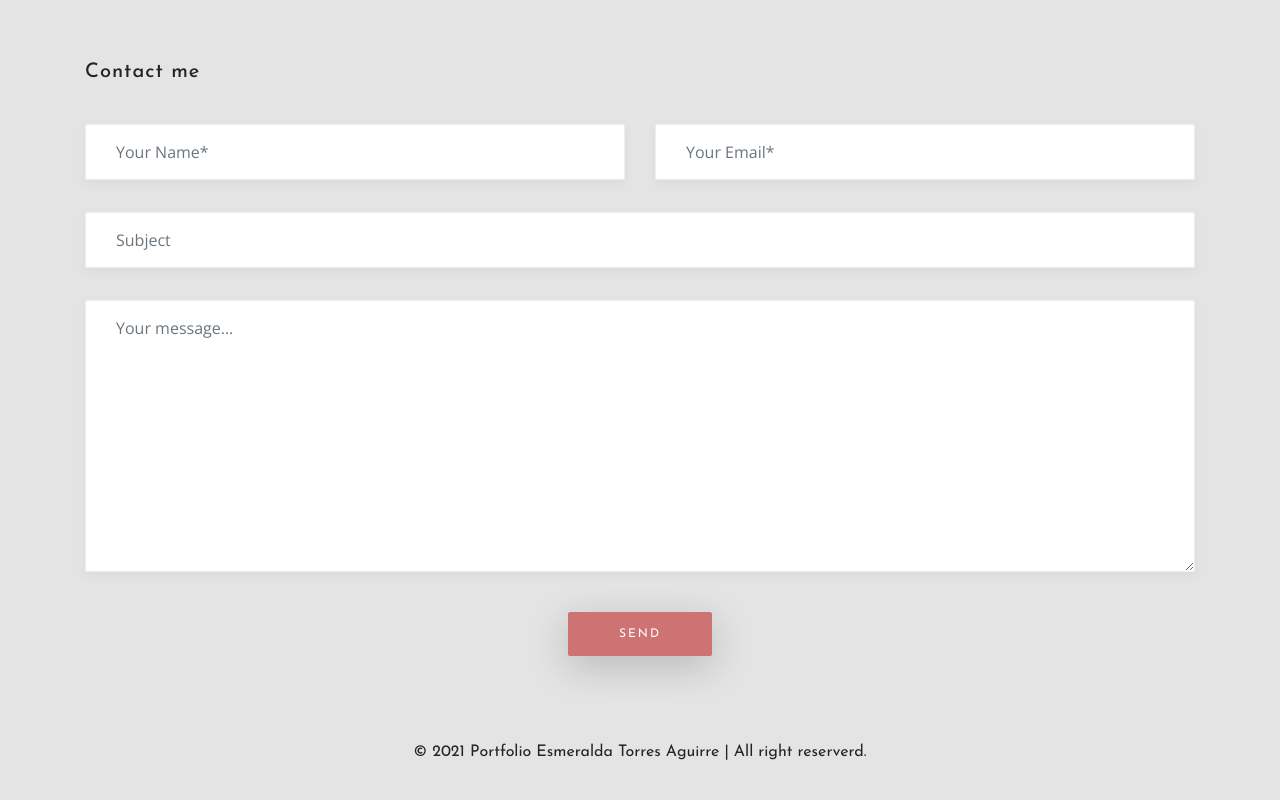
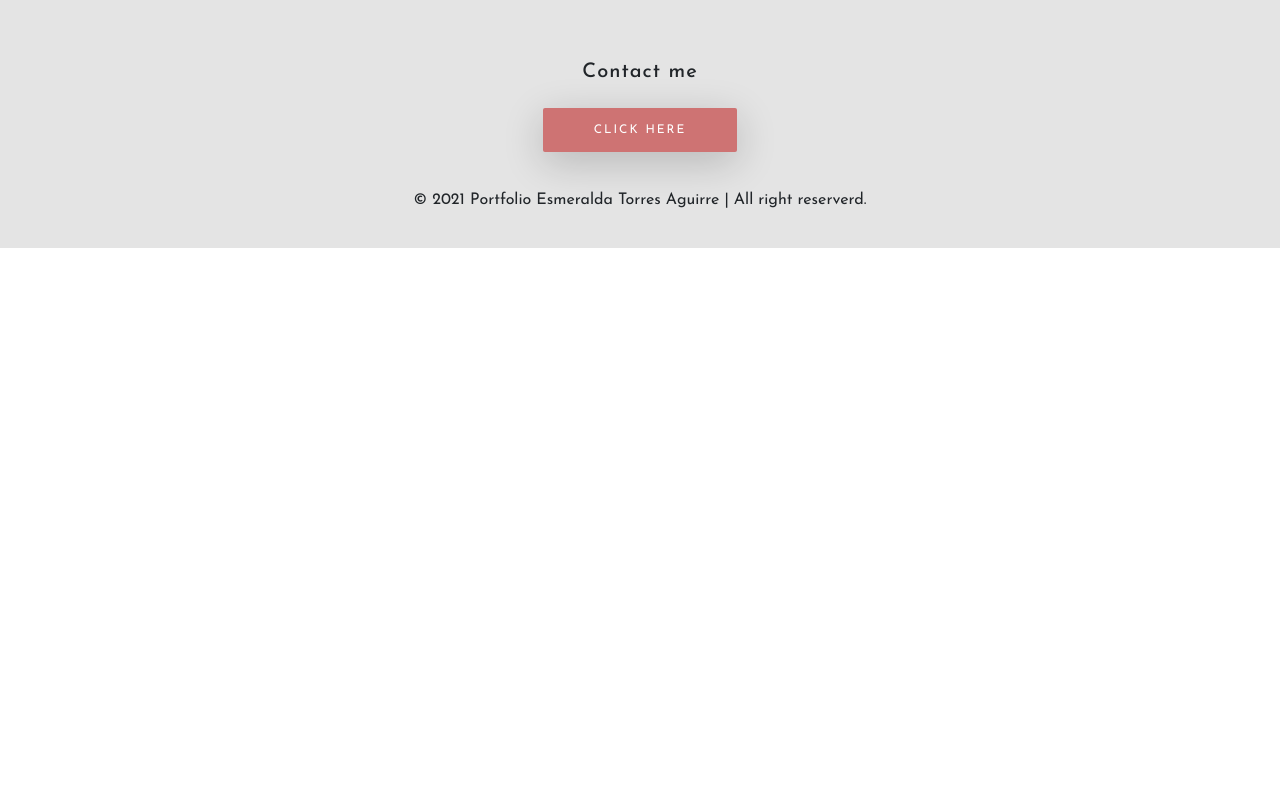
Before and after one commit to EsmeraldaTorres/profesional-portfolio, a website: page index.html in a window 1280 px wide. Shown: the part 5699-6499 px from the top of the page. After the commit the page ends 5947 px from the top, so only its background shows below. Drawn offline with nearby package versions, Linux system fonts and the light colour scheme; a script that the page names is missing; files whose address does not match are found by name.

Commit message:
modify contact form

```diff
--- a/assets/JS/JavaScript.js
+++ b/assets/JS/JavaScript.js
@@ -62,3 +62,4 @@ window.addEventListener("scroll", hideName);
 //         point[i].classList.add('active')
 //     })
 // })
+Tally.loadEmbeds();
--- a/assets/styles/styles.css
+++ b/assets/styles/styles.css
@@ -653,6 +653,10 @@ p {
   margin-top: 1.25rem;
 }
 .contact-form {
+  display: flex;
+  flex-direction: column;
+  justify-content: center;
+  align-items: center;
   margin-top: 3rem;
 }
 .contact-form h5 {
--- a/index.html
+++ b/index.html
@@ -1,6 +1,8 @@
 <!DOCTYPE html>
 <html lang="en">
 <head>
+  <script async src="https://tally.so/widgets/embed.js"></script>
+
     <meta charset="UTF-8">
     <meta http-equiv="X-UA-Compatible" content="IE=edge">
     <meta name="viewport" content="width=device-width, initial-scale=1.0">
@@ -572,7 +574,17 @@
     </div>
     <div class="contact-form">
       <h5>Contact me</h5>
-      <div class="row">
+      <div>
+
+<button data-tally-open="n0EZMy" data-tally-emoji-text="👋" data-tally-emoji-animation="wave">Click here</button>
+</div>
+
+
+      <!-- <div>
+        <iframe data-tally-src="https://tally.so/embed/n0EZMy?alignLeft=1&hideTitle=1&transparentBackground=1&dynamicHeight=1" loading="lazy" width="100%" height="784" frameborder="0" marginheight="0" marginwidth="0" title="Contact Me"></iframe><script>var d=document,w="https://tally.so/widgets/embed.js",v=function(){"undefined"!=typeof Tally?Tally.loadEmbeds():d.querySelectorAll("iframe[data-tally-src]:not([src])").forEach((function(e){e.src=e.dataset.tallySrc}))};if("undefined"!=typeof Tally)v();else if(d.querySelector('script[src="'+w+'"]')==null){var s=d.createElement("script");s.src=w,s.onload=v,s.onerror=v,d.body.appendChild(s);}</script>
+
+      </div> -->
+      <!-- <div class="row">
         <div class="form-group col-lg-6">
           <input type="text" class="form-control" placeholder="Your Name*" aria-describedby="Name">
         </div>
@@ -592,7 +604,7 @@
             Send
           </button>
         </div>
-      </div>
+      </div> -->
     </div>
   </div>
   </section>
```
Also changed, not shown: 1 other file.
